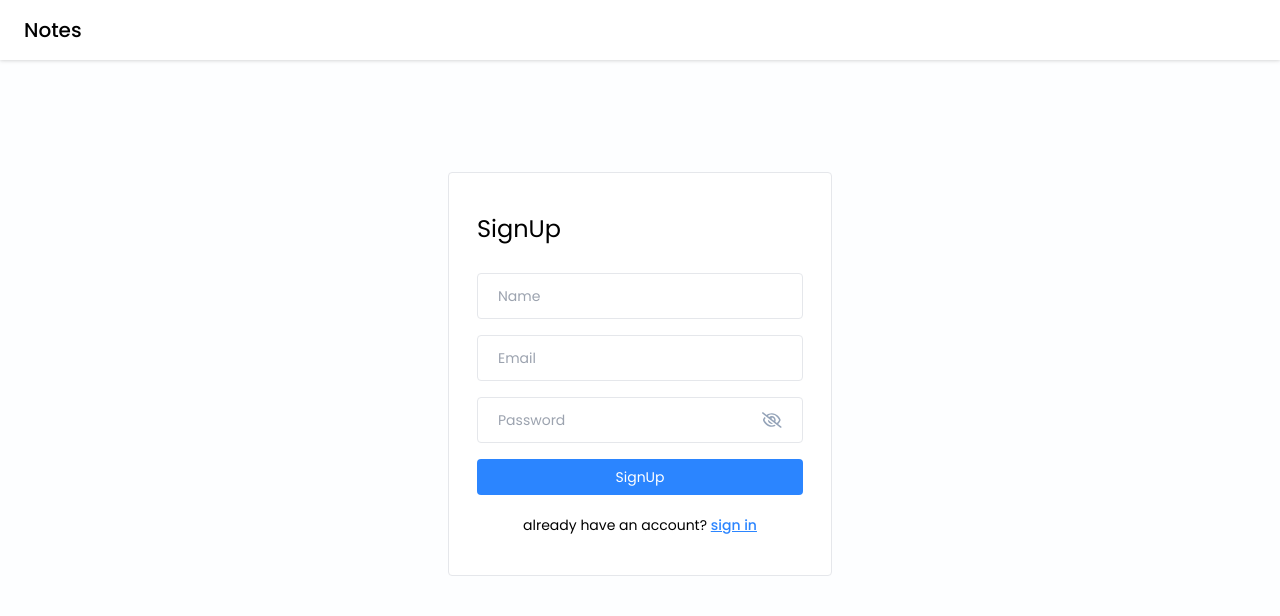
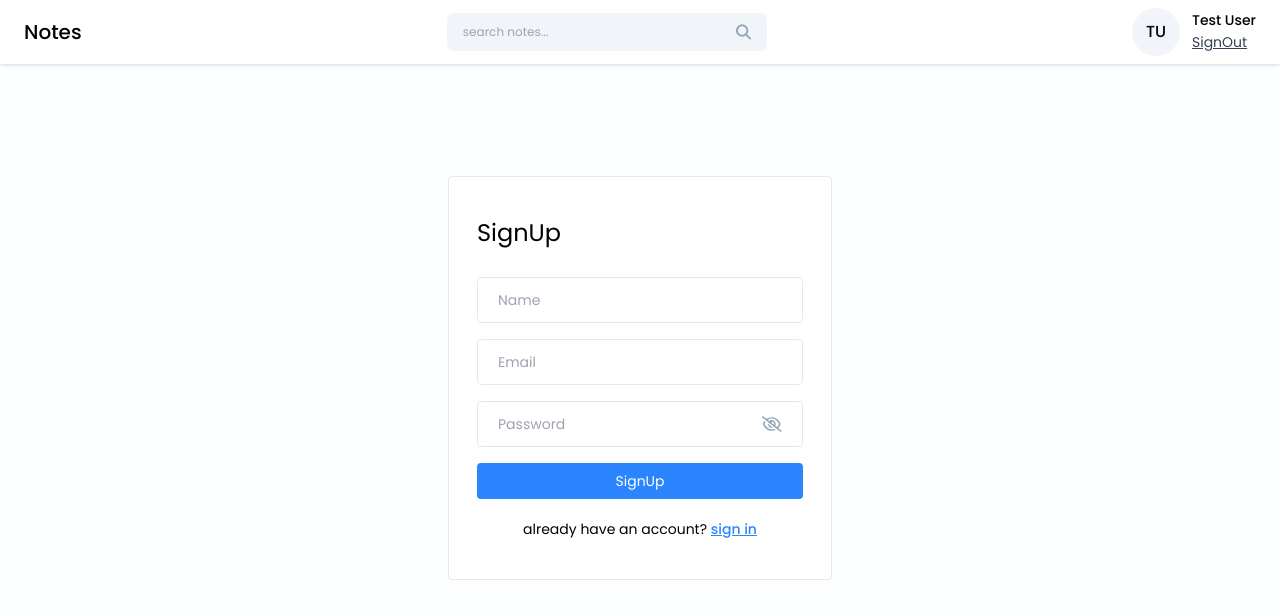
Before and after one commit to REDOWAN038/notes-app, a React (Vite) app in the folder client/: page /signup in a window 1280 px wide. Shown: the top 616 px of the page. Built offline with nearby package versions, Linux system fonts and the light colour scheme.

Commit message:
design navbar

```diff
--- a/client/src/App.jsx
+++ b/client/src/App.jsx
@@ -2,9 +2,11 @@ import { BrowserRouter as Router, Routes, Route } from "react-router-dom"
 import { Home } from "./pages/Home/Home"
 import SignIn from "./pages/SignIn/SignIn"
 import SignUp from "./pages/SignUp/SignUp"
+import Navbar from "./components/Navbar/Navbar"
 const App = () => {
     return (
         <Router>
+            <Navbar />
             <Routes>
                 <Route path='/dashboard' element={<Home />} />
                 <Route path='/signin' element={<SignIn />} />
--- a/client/src/components/Navbar/Navbar.jsx
+++ b/client/src/components/Navbar/Navbar.jsx
@@ -1,7 +1,32 @@
+import { useNavigate } from "react-router-dom"
+import Profile from "../Profile/Profile"
+import Search from "../Search/Search"
+import { useState } from "react"
+
 const Navbar = () => {
+    const [searchQuery, setSearchQuery] = useState("")
+    const navigate = useNavigate()
+
+    const handleLogout = () => {
+        navigate("/signin")
+    }
+
+    const handleSearch = () => {}
+
+    const onClearSearch = () => {
+        setSearchQuery("")
+    }
+
     return (
         <div className='bg-white flex items-center justify-between px-6 py-2 drop-shadow'>
             <h2 className='text-xl font-medium text-black py-2'>Notes</h2>
+            <Search
+                value={searchQuery}
+                onChange={(e) => setSearchQuery(e.target.value)}
+                handleSearch={handleSearch}
+                onClearSearch={onClearSearch}
+            />
+            <Profile handleLogout={handleLogout} />
         </div>
     )
 }
--- /dev/null
+++ b/client/src/components/Profile/Profile.jsx
@@ -0,0 +1,21 @@
+const Profile = ({ handleLogout }) => {
+    return (
+        <div className='flex items-center gap-3'>
+            <div className='w-12 h-12 flex items-center justify-center rounded-full text-slate-950 font-medium bg-slate-100'>
+                TU
+            </div>
+
+            <div>
+                <p className='text-sm font-medium'>Test User</p>
+                <button
+                    className='text-sm text-slate-700 underline'
+                    onClick={handleLogout}
+                >
+                    SignOut
+                </button>
+            </div>
+        </div>
+    )
+}
+
+export default Profile
--- /dev/null
+++ b/client/src/components/Search/Search.jsx
@@ -0,0 +1,27 @@
+import { FaMagnifyingGlass } from "react-icons/fa6"
+import { IoMdClose } from "react-icons/io"
+const Search = ({ value, onChange, handleSearch, onClearSearch }) => {
+    return (
+        <div className='w-80 flex items-center px-4 bg-slate-100 rounded-md'>
+            <input
+                type='text'
+                placeholder='search notes...'
+                className='w-full text-xs bg-transparent py-[11px] outline-none'
+                value={value}
+                onChange={onChange}
+            />
+
+            {/* <IoMdClose
+                className='text-xl text-slate-500 cursor-pointer hover:text-black mr-3'
+                onClick={onClearSearch}
+            /> */}
+
+            <FaMagnifyingGlass
+                className='text-slate-400 cursor-pointer hover:text-black'
+                onClick={handleSearch}
+            />
+        </div>
+    )
+}
+
+export default Search
--- a/client/src/pages/SignIn/SignIn.jsx
+++ b/client/src/pages/SignIn/SignIn.jsx
@@ -1,5 +1,4 @@
 import { Link } from "react-router-dom"
-import Navbar from "../../components/Navbar/Navbar"
 import Password from "../../components/Input/Password"
 import { useState } from "react"
 import { validateEmail } from "../../utils/helper"
@@ -39,7 +38,6 @@ const SignIn = () => {
 
     return (
         <>
-            <Navbar />
             <div className='flex items-center justify-center mt-28'>
                 <div className='w-96 border rounded bg-white px-7 py-10'>
                     <form onSubmit={handleSubmit}>
--- a/client/src/pages/SignUp/SignUp.jsx
+++ b/client/src/pages/SignUp/SignUp.jsx
@@ -1,7 +1,6 @@
 import { Link } from "react-router-dom"
 import { useState } from "react"
 import { validateEmail } from "../../utils/helper"
-import Navbar from "../../components/Navbar/Navbar"
 import Password from "../../components/Input/Password"
 
 const SignUp = () => {
@@ -46,7 +45,6 @@ const SignUp = () => {
 
     return (
         <>
-            <Navbar />
             <div className='flex items-center justify-center mt-28'>
                 <div className='w-96 border rounded bg-white px-7 py-10'>
                     <form onSubmit={handleSubmit}>
--- a/client/src/utils/helper.js
+++ b/client/src/utils/helper.js
@@ -1,4 +1,19 @@
 export const validateEmail = (email) => {
- const regex = /^[^\s@]+@[^\s@]+\.[^\s@]+$/;
- return regex.test(email);
+    const regex = /^[^\s@]+@[^\s@]+\.[^\s@]+$/;
+    return regex.test(email);
 }
+
+export const getInitials = (name) => {
+    if (!name) {
+        return "";
+    }
+
+    const words = name.split(" ")
+    let initials = ""
+
+    for (let i = 0; i < Math.min(words.length, 2); i++) {
+        initials += words[i][0];
+    }
+
+    return initials.toUpperCase()
+}
```
